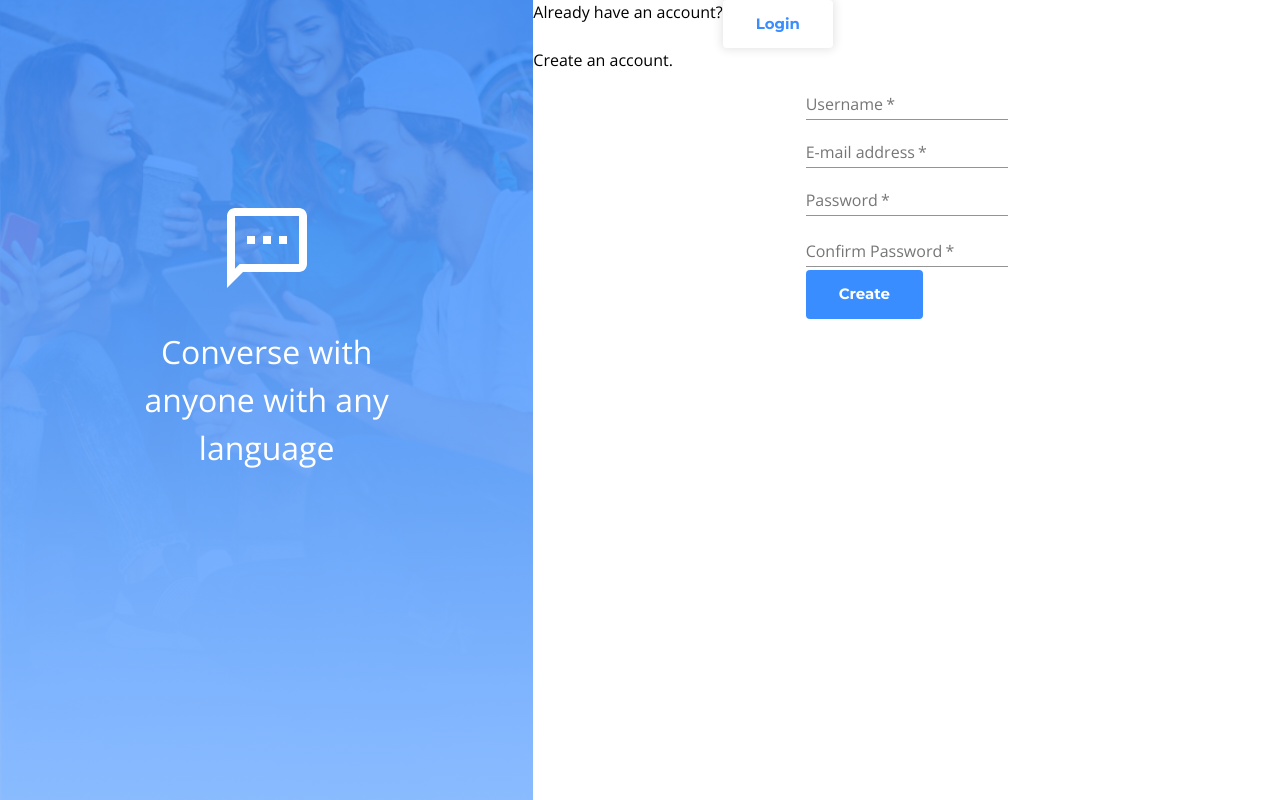
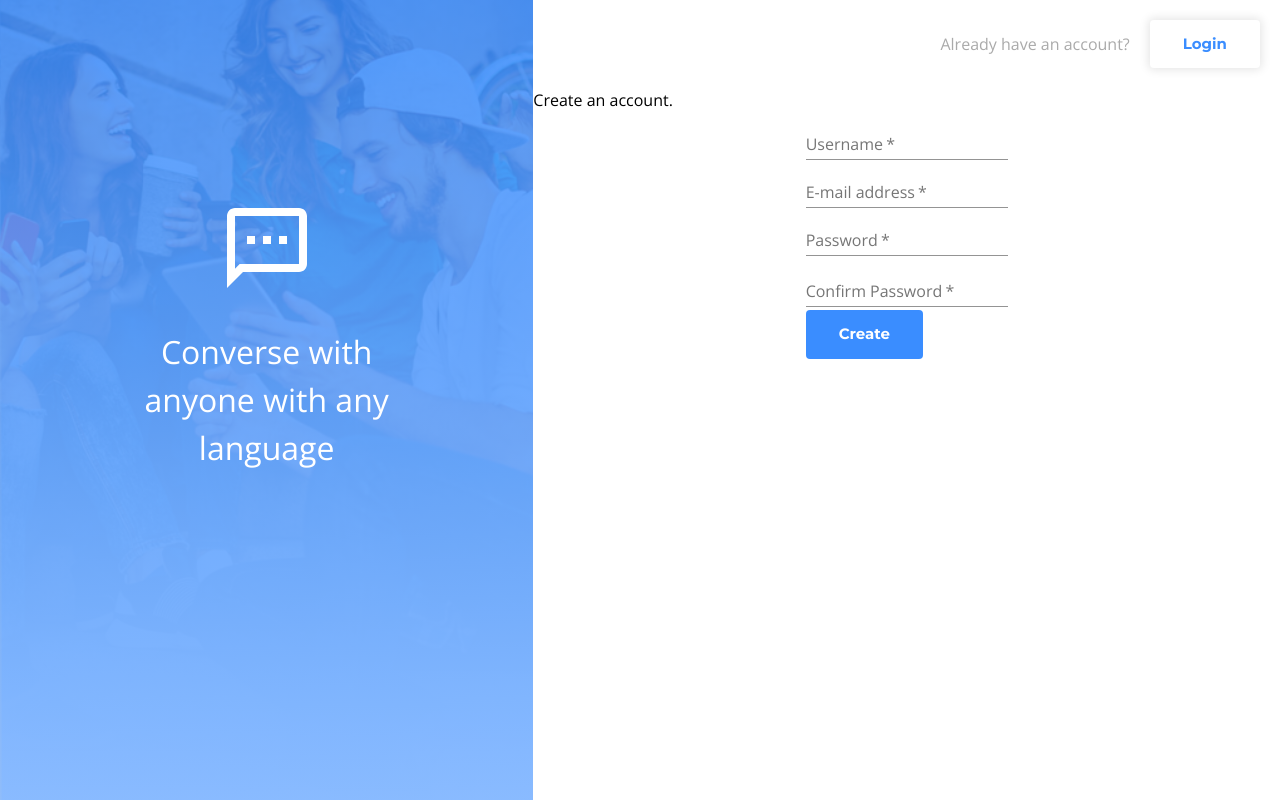
Before and after one commit to scottgit/messenger-2059, a React (Create React App) app in the folder client/: page / in a window 1280 px wide. Built offline with nearby package versions, Linux system fonts and the light colour scheme; no server answers.

Commit message:
Finalized SwitchFormControl

```diff
--- a/client/src/components/UserAccessForm/SwitchFormControl.js
+++ b/client/src/components/UserAccessForm/SwitchFormControl.js
@@ -8,7 +8,15 @@ import {
 } from "@material-ui/core";
 
 const useStyles = makeStyles((theme) => ({
+  root: {
+    justifyContent: "flex-end",
+    alignItems: "center",
+  },
+  prompt: {
+    color: "#AAAAAA",
+  },
   invertedButton: {
+    margin: 20,
     backgroundColor: "#FFFFFF",
     boxShadow: "0 0 10px 2px rgba(0,0,0,0.1)",
     color: theme.palette.primary.main,
@@ -26,8 +34,8 @@ export const SwitchFormControl = (props) => {
   const { prompt, path, buttonText } = props;
 
   return (
-    <Grid container item>
-      <Typography>{ prompt }</Typography>
+    <Grid container item className={classes.root}>
+      <Typography className={classes.prompt}>{ prompt }</Typography>
       <Button size="large" className={classes.invertedButton} onClick={() => history.push(path)}>
         { buttonText }
       </Button>
```
